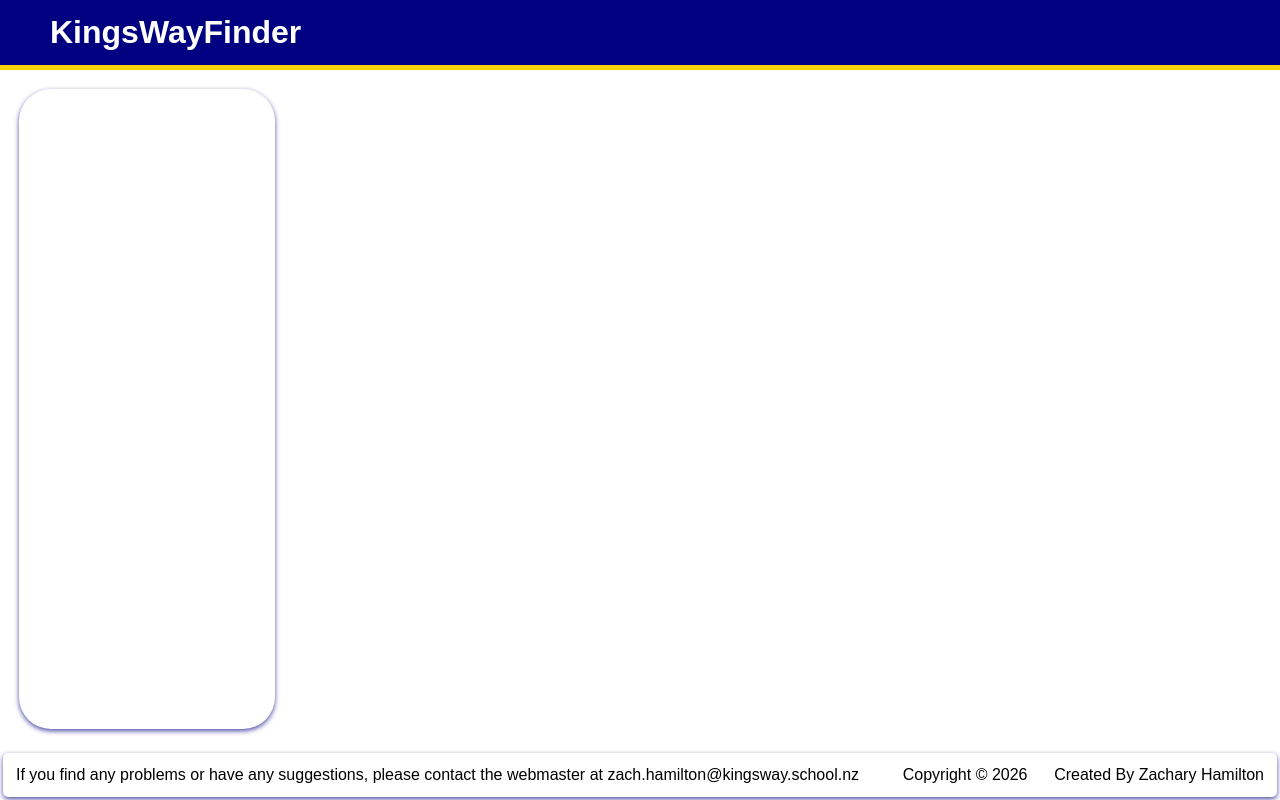
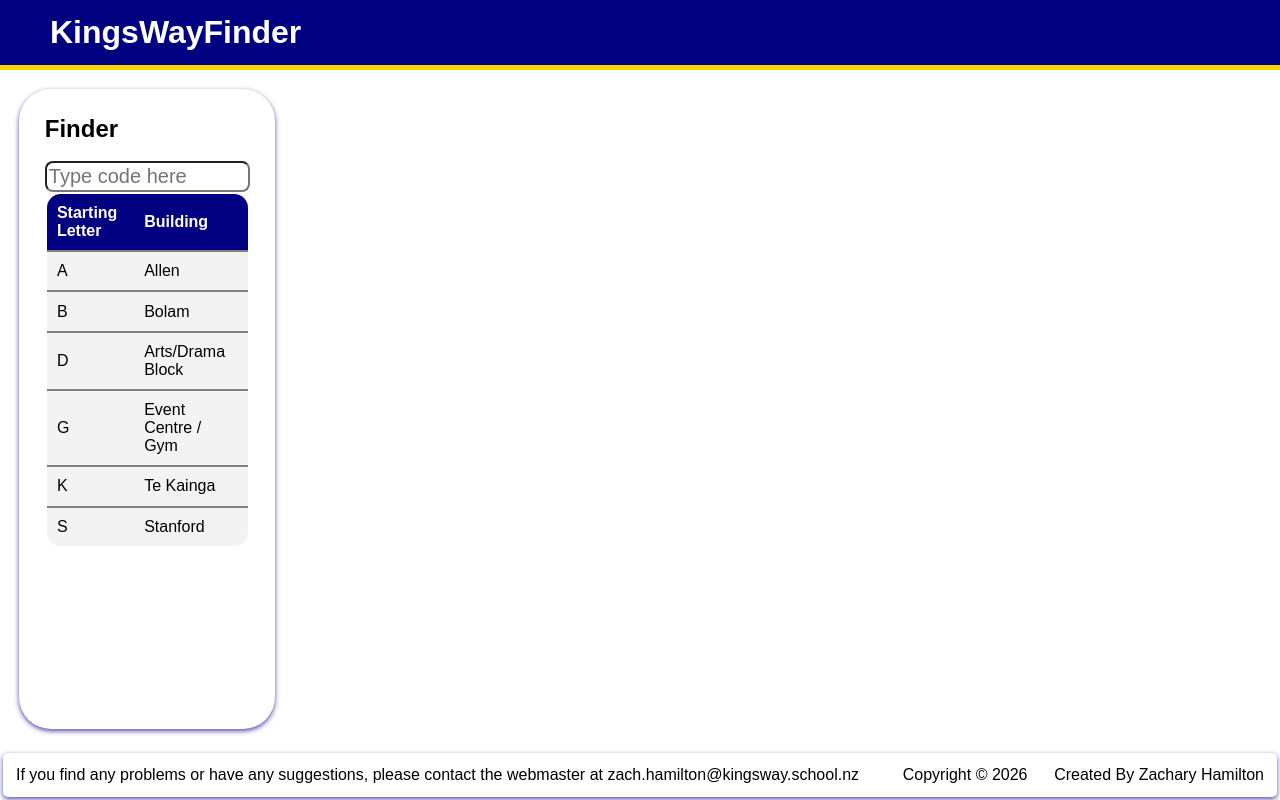
Before and after one commit to ZachHamiton/12DGT-Programing-and-Project-Management, a Flask app: page / in a window 1280 px wide. Run offline with Flask 3, Linux system fonts and the light colour scheme.

Commit message:
Started on making the html template

```diff
--- a/KingsWayFinder/website/static/styles.css
+++ b/KingsWayFinder/website/static/styles.css
@@ -48,7 +48,7 @@ body{
     border-radius: 5px;
     min-height: 40px; /* make sure that the footer doesn't get smaller then 40px so it looks nice however leave room for it to grow*/
     padding:1%;
-    box-shadow: 0px 2px 5px rgba(0, 0, 128, 0.7);
+    box-shadow: 0px 2px 5px rgba(0, 0, 128, 0.7); /* makes the footer look like its hovering above everything else*/
     margin-top: auto;  /* makes the footer always go to the bottom */
     margin-left: 0.25%;
     margin-right: 0.25%;
@@ -62,10 +62,46 @@ body{
 /* ------- */
 
 
+
+/*  */
 .sidebar{
     width: 20%;
     border-radius: 2rem;
     height: 80vh;
     margin: 1.5%;
-    box-shadow: 0px 2px 5px rgba(0, 0, 128, 0.7);
+    box-shadow: 0px 2px 5px rgba(0, 0, 128, 0.7); /* makes th e sidebar look like its hovering above everything else*/
+    padding: 2%;
+    font-family: sans-serif;
 }
+
+
+.finder_input{
+    padding: 1%;
+    border-radius: 0.5rem;
+    width:100%;
+    font-size: 20px;
+}
+
+table{
+    width:100%;
+    border-radius: 1rem;
+    border: 2px solid black; /*not working*/
+    overflow: hidden;
+    border-collapse: collapse;
+}
+
+th,td{
+    padding:5%;
+    text-align: left;
+    border-bottom: 2px solid gray;
+}
+
+th{
+    background-color: navy;
+    color:white;
+    font-weight: bold;
+}
+
+tr{
+    background-color: #f3f3f3;
+}
--- a/KingsWayFinder/website/templates/base.html
+++ b/KingsWayFinder/website/templates/base.html
@@ -19,14 +19,9 @@
         </div>
 
         <!-- content section -->
-        <div class = "main">
-            <div class = "sidebar">
-                {% block sidebar_content %}
-                {%endblock%}
-            </div>
-
-
-
+        <div class = "content">
+            {% block content %}
+            {%endblock%}
         </div>
 
 
--- /dev/null
+++ b/KingsWayFinder/website/templates/map.html
@@ -0,0 +1,62 @@
+
+<!-- base.html has block that can be overridden by putting differant html into blocks with the same name-->
+{% extends "base.html" %}
+
+<!-- changes the title -->
+{% block title %}<title>KingsWayFinder</title>{% endblock %}
+
+
+<!-- changes what the pages content is / middle is -->
+{% block content %}
+    <div class = "sidebar">
+        <div>
+            <h2>Finder</h2>
+            <br>
+            <input type = "text" placeholder = "Type code here" class = "finder_input">
+            <div class = "table_div">
+                <table>
+                    <thead>
+                        <th>Starting Letter</th>
+                        <th> Building</th>
+                    </thead>
+
+                    <tbody>
+                        <tr>
+                            <td>A</td>
+                            <td>Allen</td>
+                        </tr>
+                        <tr>
+                            <td>B</td>
+                            <td>Bolam</td>
+                        </tr>
+                        <tr>
+                            <td>D</td>
+                            <td>Arts/Drama Block</td>
+                        </tr>
+                        <tr>
+                            <td>G</td>
+                            <td>Event Centre / Gym</td>
+                        </tr>
+                        <tr>
+                            <td>K</td>
+                            <td>Te Kainga</td>
+                        </tr>
+
+                        <tr>
+                            <td>S</td>
+                            <td>Stanford</td>
+                        </tr>
+
+
+                    </tbody>
+
+                </table>
+
+            </div>
+
+
+        </div>
+
+    </div>
+
+{%endblock%}
--- a/KingsWayFinder/website/views.py
+++ b/KingsWayFinder/website/views.py
@@ -10,4 +10,4 @@ views = Blueprint('views', __name__)
 # When / is called in the adress bar it renders the template defined
 @views.route('/')
 def home():
-    return render_template('base.html')
+    return render_template('map.html')
```
